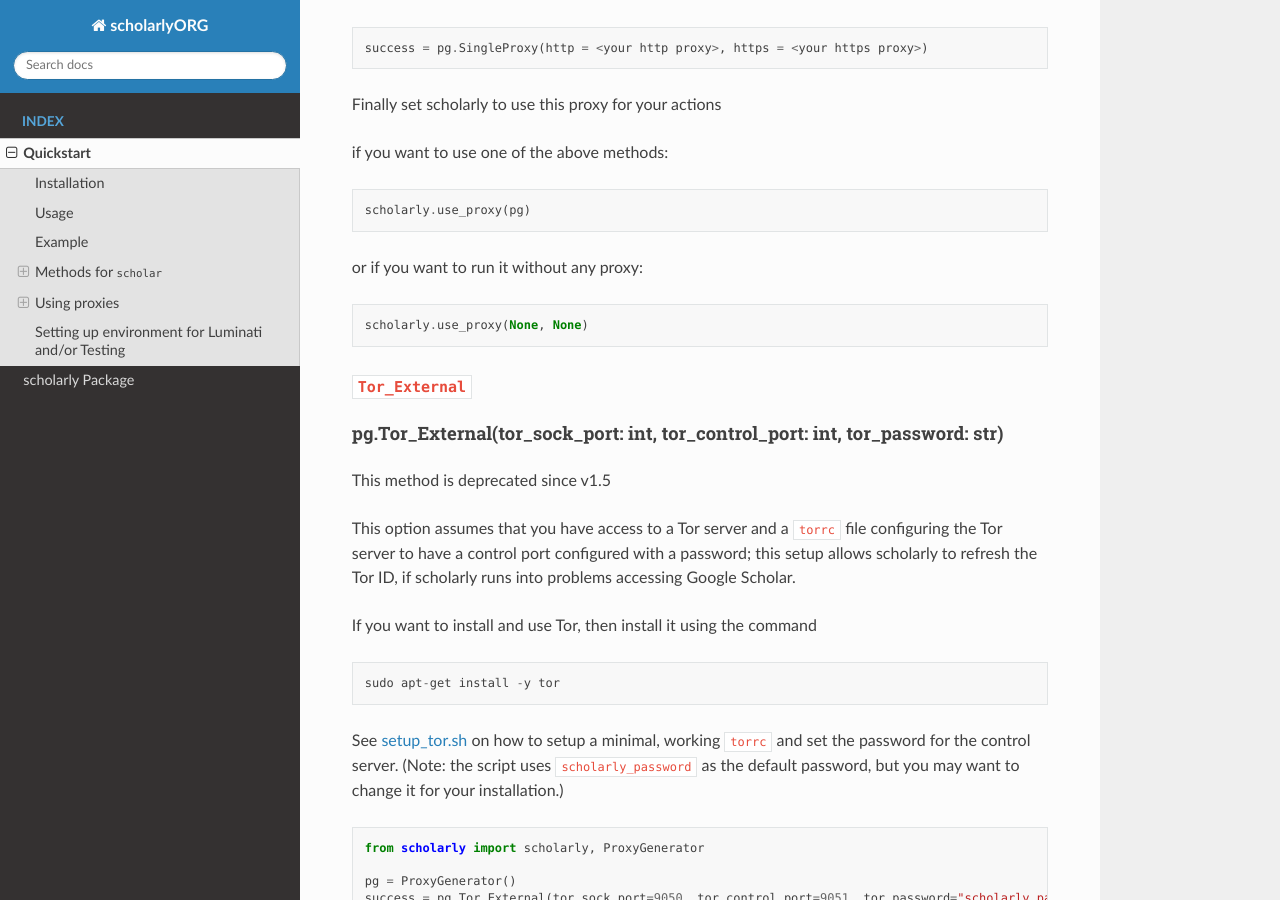
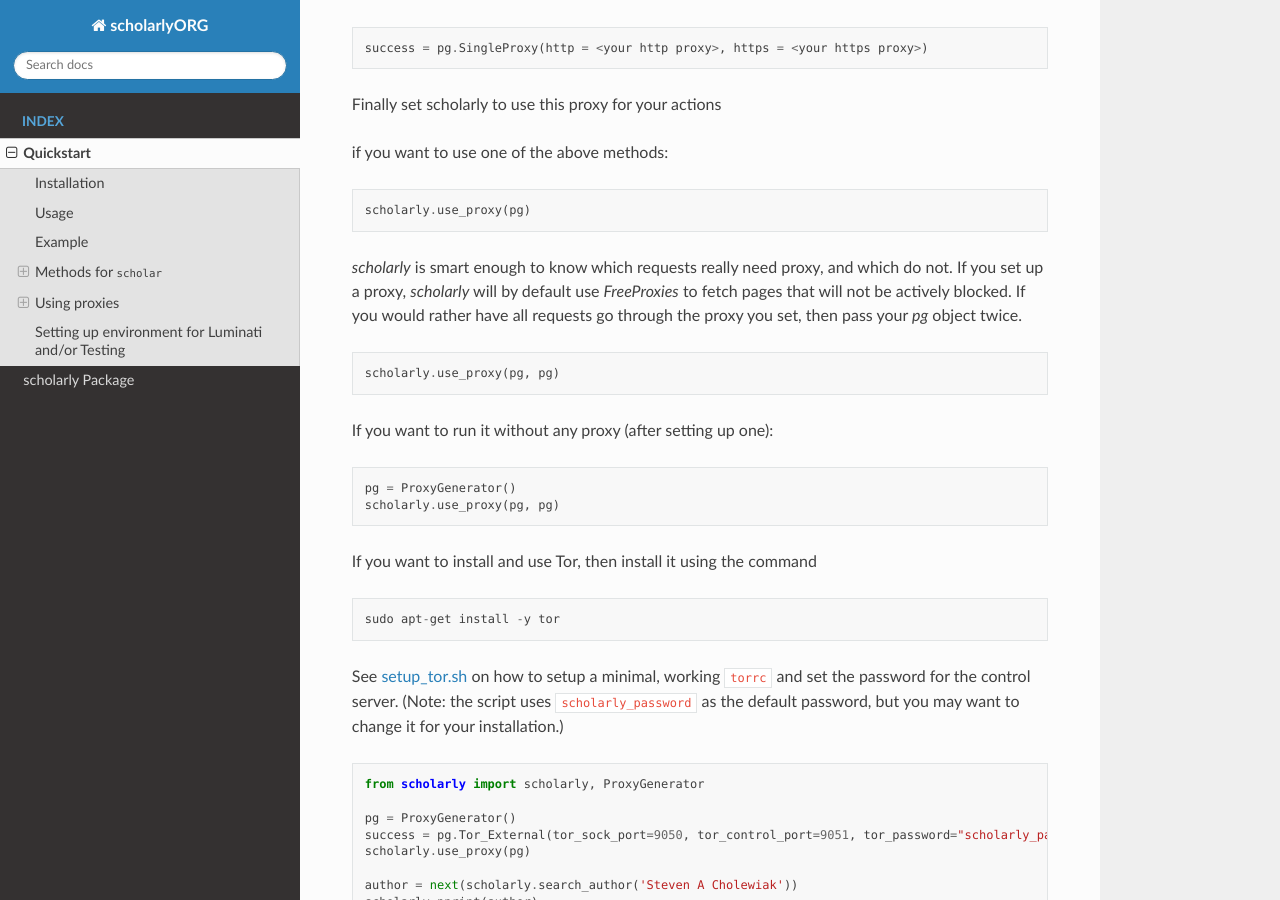
Before and after one commit to scholarly-python-package/scholarly, a Sphinx documentation site: the page built from docs/quickstart.rst, in a window 1280 px wide and 900 px high, scrolled down 7738 px. Built offline with Sphinx 7.4.7 and the Read the Docs theme 2.0.0, drawn with Linux system fonts in a browser that asks for light colours.

Commit message:
Document about dual proxy in quickstart

```diff
--- a/docs/quickstart.rst
+++ b/docs/quickstart.rst
@@ -440,23 +440,20 @@
 
     scholarly.use_proxy(pg)
 
-or if you want to run it without any proxy:
+`scholarly` is smart enough to know which requests really need proxy, and which do not.
+If you set up a proxy, `scholarly` will by default use `FreeProxies` to fetch pages that will not be actively blocked.
+If you would rather have all requests go through the proxy you set, then pass your `pg` object twice.
 
 .. code:: python
 
-    scholarly.use_proxy(None, None)
+    scholarly.use_proxy(pg, pg)
 
-``Tor_External``
-^^^^^^^^^^^^^^^^^^^^^^^^^^^^^^^^^^^^^^^^^^^^^^^^^^^^^^^^^^^^^^^^^^^^^^^^^^^^^^^^^
-pg.Tor_External(tor_sock_port: int, tor_control_port: int, tor_password: str)
-###############################################################################
+If you want to run it without any proxy (after setting up one):
 
-This method is deprecated since v1.5
+.. code:: python
 
-This option assumes that you have access to a Tor server and a ``torrc``
-file configuring the Tor server to have a control port configured with a
-password; this setup allows scholarly to refresh the Tor ID, if
-scholarly runs into problems accessing Google Scholar.
+    pg = ProxyGenerator()
+    scholarly.use_proxy(pg, pg)
 
 If you want to install and use Tor, then install it using the command
 
```
